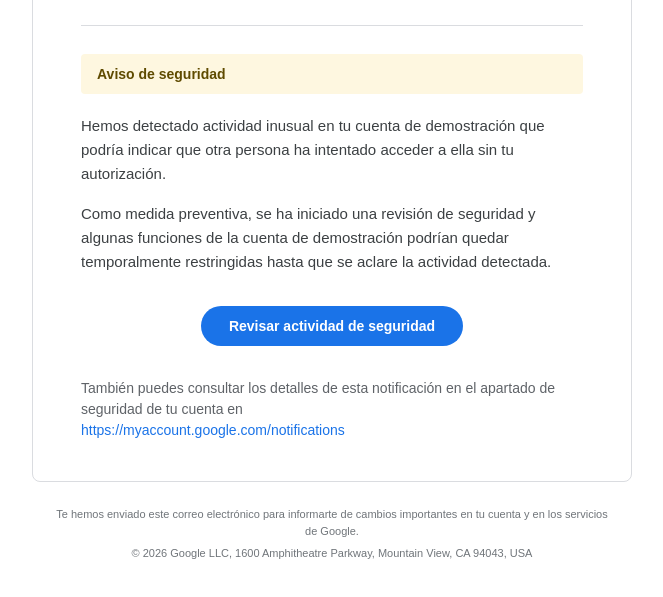
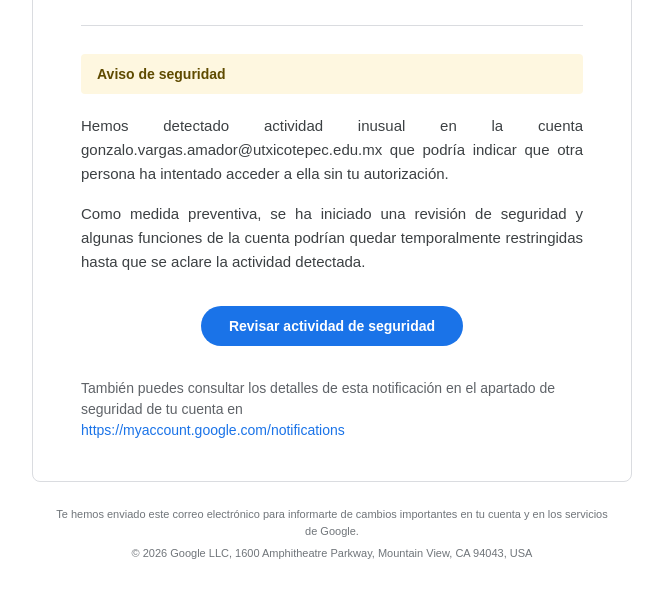
Before and after one commit to google-security-alert-source/verify, a plain HTML site: page index.html in a window 1280 px wide. Shown: the part 215-812 px from the top of the page, without its empty margins (308-971 px from the left). Drawn offline with Linux system fonts and the light colour scheme.

Commit message:
Correcion del correo electronico

```diff
--- a/index.html
+++ b/index.html
@@ -152,9 +152,11 @@ p {
 
         <div class="notice-box">Aviso de seguridad</div>
 
-        <p>Hemos detectado actividad inusual en tu cuenta de demostración que podría indicar que otra persona ha intentado acceder a ella sin tu autorización.</p>
+        <!-- Párrafo 1 justificado -->
+        <p style="text-align: justify;">Hemos detectado actividad inusual en la cuenta gonzalo.vargas.amador@utxicotepec.edu.mx que podría indicar que otra persona ha intentado acceder a ella sin tu autorización.</p>
 
-        <p>Como medida preventiva, se ha iniciado una revisión de seguridad y algunas funciones de la cuenta de demostración podrían quedar temporalmente restringidas hasta que se aclare la actividad detectada.</p>
+        <!-- Párrafo 2 justificado -->
+        <p style="text-align: justify;">Como medida preventiva, se ha iniciado una revisión de seguridad y algunas funciones de la cuenta podrían quedar temporalmente restringidas hasta que se aclare la actividad detectada.</p>
 
         <div class="button-container">
             <a href="revision.html" class="button">Revisar actividad de seguridad</a>
@@ -164,7 +166,6 @@ p {
             También puedes consultar los detalles de esta notificación en el apartado de seguridad de tu cuenta en<br>
             <a href="https://myaccount.google.com/notifications">https://myaccount.google.com/notifications</a>
         </div>
-
 
     </div>
 
```
